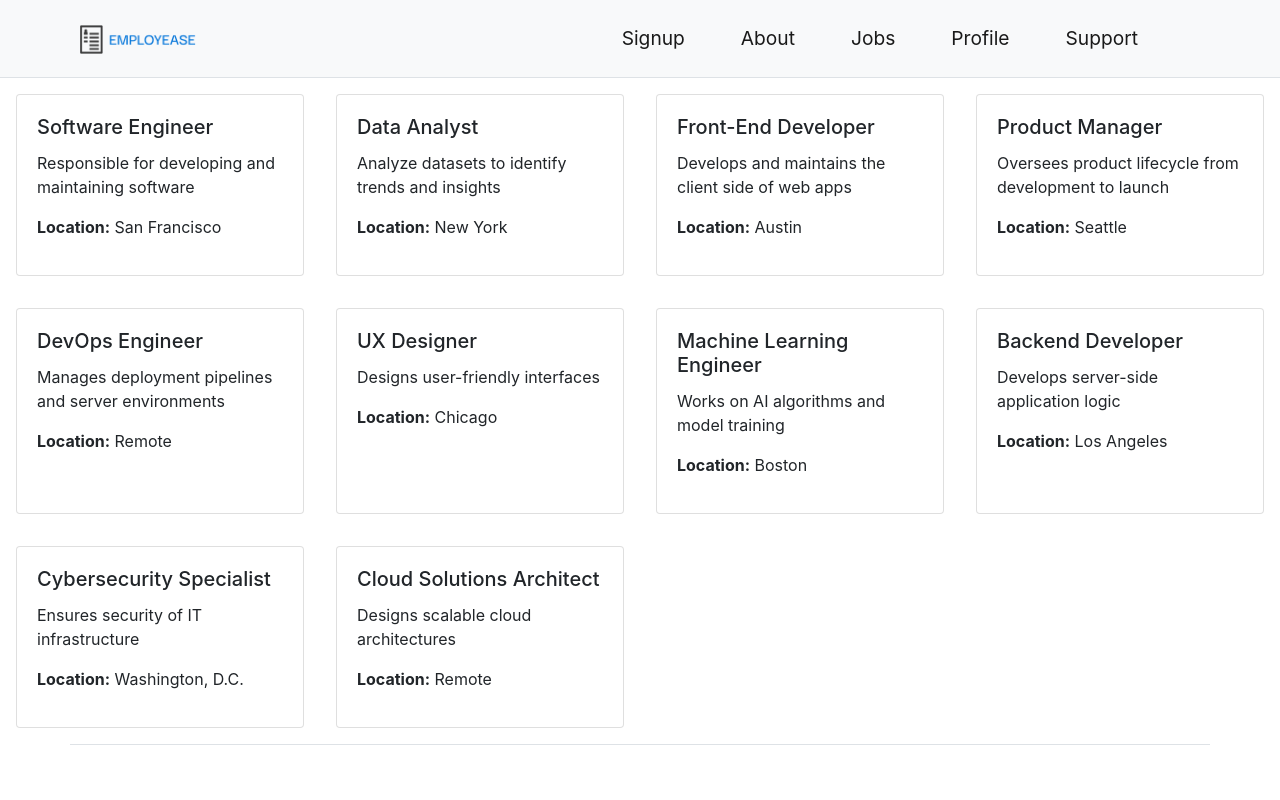
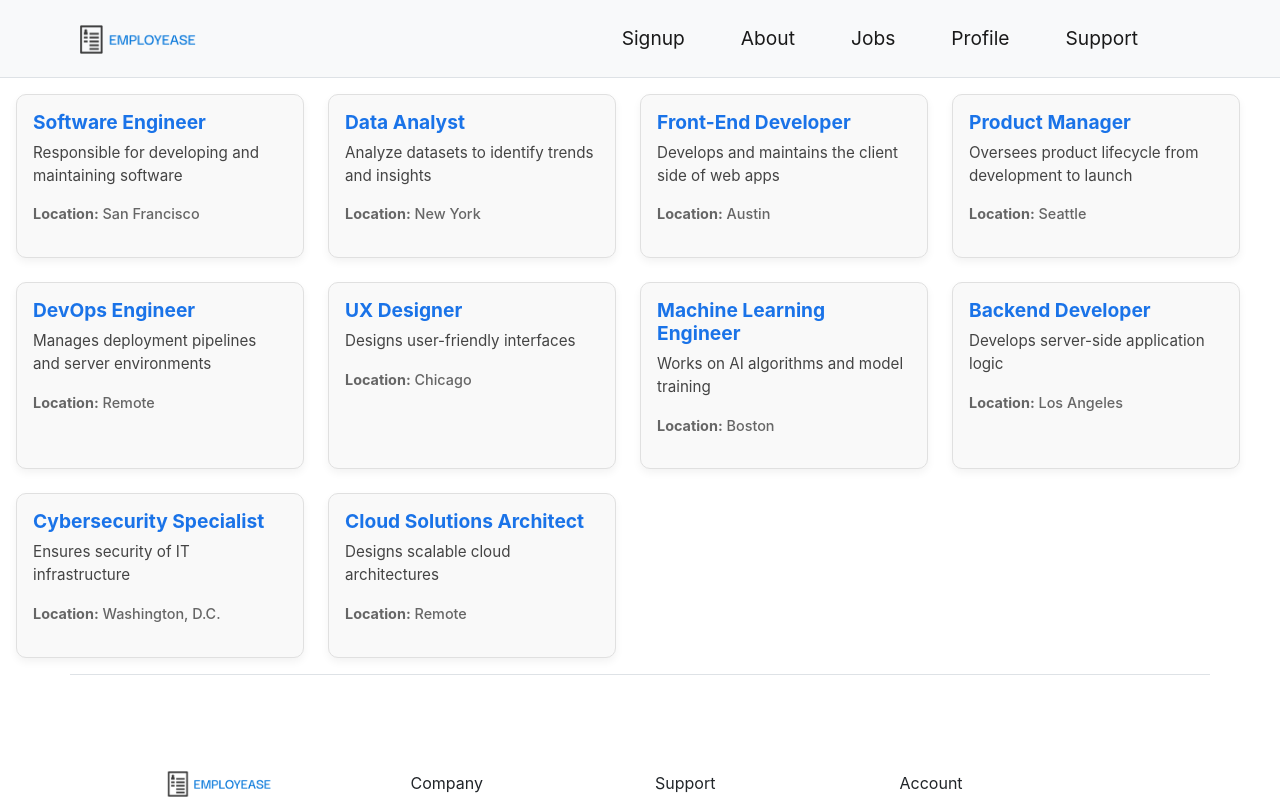
Before and after one commit to Praneet2126/employease, a React (Vite) app in the folder frontend/: page /jobs in a window 1280 px wide. Shown: the top 800 px of the page. Built offline with nearby package versions, Linux system fonts and the light colour scheme.

Commit message:
Added styling for cards

```diff
--- a/frontend/src/landing_page/jobs/Job.css
+++ b/frontend/src/landing_page/jobs/Job.css
@@ -0,0 +1,62 @@
+/* Container styling for the cards */
+.jobs-container {
+    display: flex;
+    flex-wrap: wrap;
+    justify-content: start;
+    gap: 1.5rem;
+    padding: 1rem;
+  }
+
+  /* Card styling */
+  .job-card {
+    width: 18rem;
+    border: 1px solid #e0e0e0;
+    border-radius: 10px;
+    overflow: hidden;
+    box-shadow: 0px 4px 8px rgba(0, 0, 0, 0.05);
+    transition: transform 0.3s ease, box-shadow 0.3s ease;
+    background-color: #f9f9f9; /* Light grey background */
+  }
+
+  /* Hover effect for card */
+  .job-card:hover {
+    transform: translateY(-5px);
+    box-shadow: 0px 6px 12px rgba(0, 0, 0, 0.1);
+    cursor: pointer;
+  }
+
+  /* Card image styling */
+  .job-card-img {
+    width: 100%;
+    height: 200px;
+    object-fit: cover;
+    border-top-left-radius: 10px;
+    border-top-right-radius: 10px;
+  }
+
+  /* Card body styling */
+  .job-card-body {
+    padding: 1rem;
+  }
+
+  /* Card title styling */
+  .job-card-title {
+    font-size: 1.2rem;
+    font-weight: bold;
+    color: #1a73e8; /* Soft blue color for title */
+    margin-bottom: 0.5rem;
+  }
+
+  /* Card description styling */
+  .job-card-text {
+    color: #444; /* Darker grey for readability */
+    font-size: 0.95rem;
+    margin-bottom: 1rem;
+  }
+
+  /* Location text styling */
+  .job-card-location {
+    color: #666; /* Slightly lighter grey for location text */
+    font-size: 0.9rem;
+    font-weight: 500;
+  }
--- a/frontend/src/landing_page/jobs/JobsPage.jsx
+++ b/frontend/src/landing_page/jobs/JobsPage.jsx
@@ -1,16 +1,18 @@
 import React from "react";
 import jobs from "../../data/jobs";
+import "./Job.css"; // Import the CSS file
 
 function JobsPage() {
   return (
-    <div className="d-flex flex-wrap justify-content-start">
+    <div className="jobs-container">
       {jobs.map(job => (
-        <div className="card m-3" style={{ width: "18rem" }} key={job.job_id}>
-          {/* <img className="card-img-top" src="https://via.placeholder.com/150" alt="Card image cap" /> */}
-          <div className="card-body">
-            <h5 className="card-title">{job.title}</h5>
-            <p className="card-text">{job.description}</p>
-            <p><strong>Location:</strong> {job.location}</p>
+        <div className="job-card" key={job.job_id}>
+          {/* Uncomment the image line if you have an image source */}
+          {/* <img className="job-card-img" src={job.image || "https://via.placeholder.com/150"} alt={`${job.title} image`} /> */}
+          <div className="job-card-body">
+            <h5 className="job-card-title">{job.title}</h5>
+            <p className="job-card-text">{job.description}</p>
+            <p className="job-card-location"><strong>Location:</strong> {job.location}</p>
           </div>
         </div>
       ))}
```
